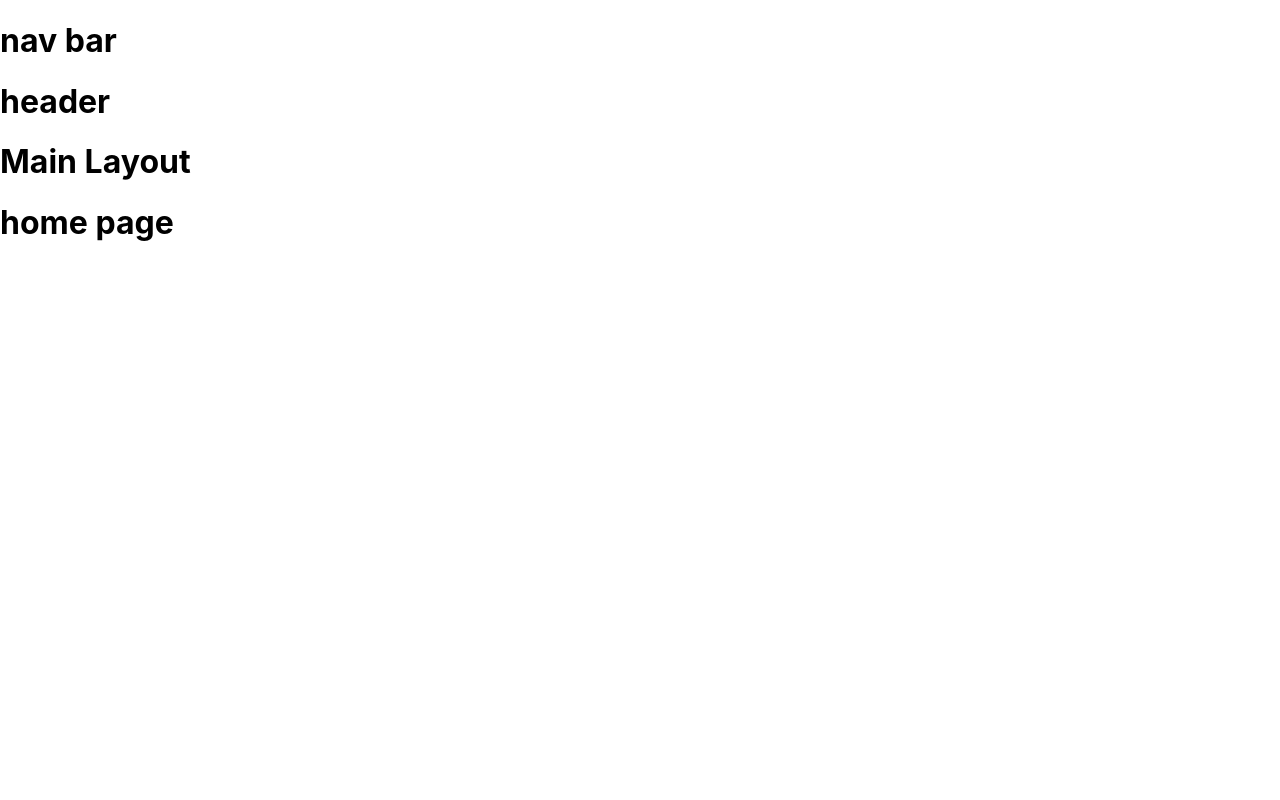
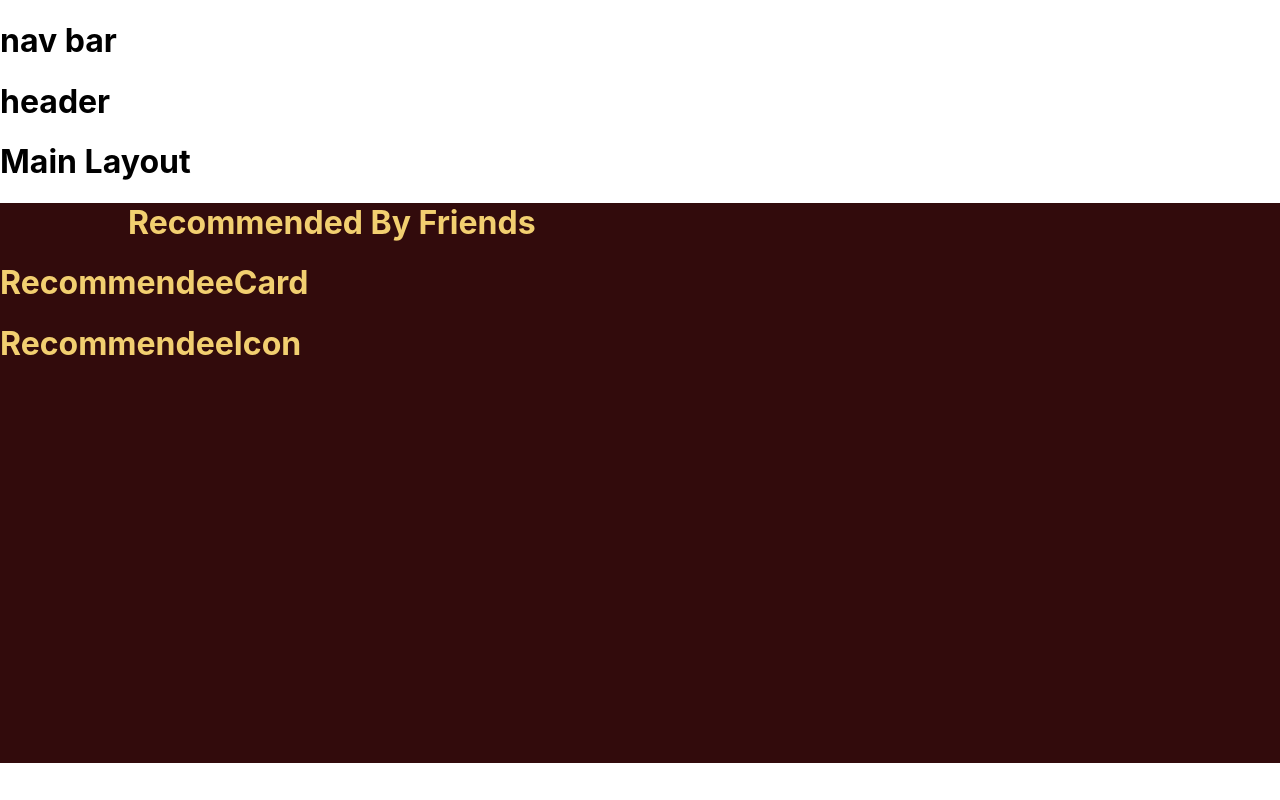
Before and after one commit to streamr-turing/streamr-FE, a React (Create React App) app: page / in a window 1280 px wide. Built offline with nearby package versions, Linux system fonts and the light colour scheme.

Commit message:
creates recommendeeCard and recommendeeIcon components for HomePage

```diff
--- a/src/Components/HomePage/HomePage.js
+++ b/src/Components/HomePage/HomePage.js
@@ -1,10 +1,19 @@
+//recommendee-icon
+//recommendee-card
+//timeline-point (recommendee-icon + recomendee-card)
 
+import RecommendeeCard from "../RecommendeeCard/RecommendeeCard"
+import RecommendeeIcon from "../RecommendeeIcon/RecommendeeIcon"
 import "./_HomePage.scss"
 
 const HomePage = () => {
 
   return (
-    <h1>home page</h1>
+    <div className="home-container">
+      <h1 className="recommend-title">Recommended By Friends</h1>
+      <RecommendeeCard/>
+      <RecommendeeIcon/>
+    </div>
   )
 }
 
--- a/src/Components/HomePage/_HomePage.scss
+++ b/src/Components/HomePage/_HomePage.scss
@@ -0,0 +1,9 @@
+.home-container{
+    background-color: #320B0C;
+    color: #F2CF70;
+    height: 70vh;
+}
+
+.recommend-title{
+    padding-left: 10vw;
+}
--- /dev/null
+++ b/src/Components/RecommendeeCard/RecommendeeCard.js
@@ -0,0 +1,11 @@
+import './_RecommendeeCard.scss'
+
+const RecommendeeCard = () => {
+    return(
+        <div>
+            <h1>RecommendeeCard</h1>
+        </div>
+    )
+}
+
+export default RecommendeeCard
--- /dev/null
+++ b/src/Components/RecommendeeIcon/RecommendeeIcon.js
@@ -0,0 +1,11 @@
+import './_RecommendeeIcon.scss'
+
+const RecommendeeIcon = () => {
+    return(
+        <div>
+            <h1>RecommendeeIcon</h1>
+        </div>
+    )
+}
+
+export default RecommendeeIcon
```
Also changed, not shown: src/Components/RecommendeeCard/_RecommendeeCard.scss (added), src/Components/RecommendeeIcon/_RecommendeeIcon.scss (added).
